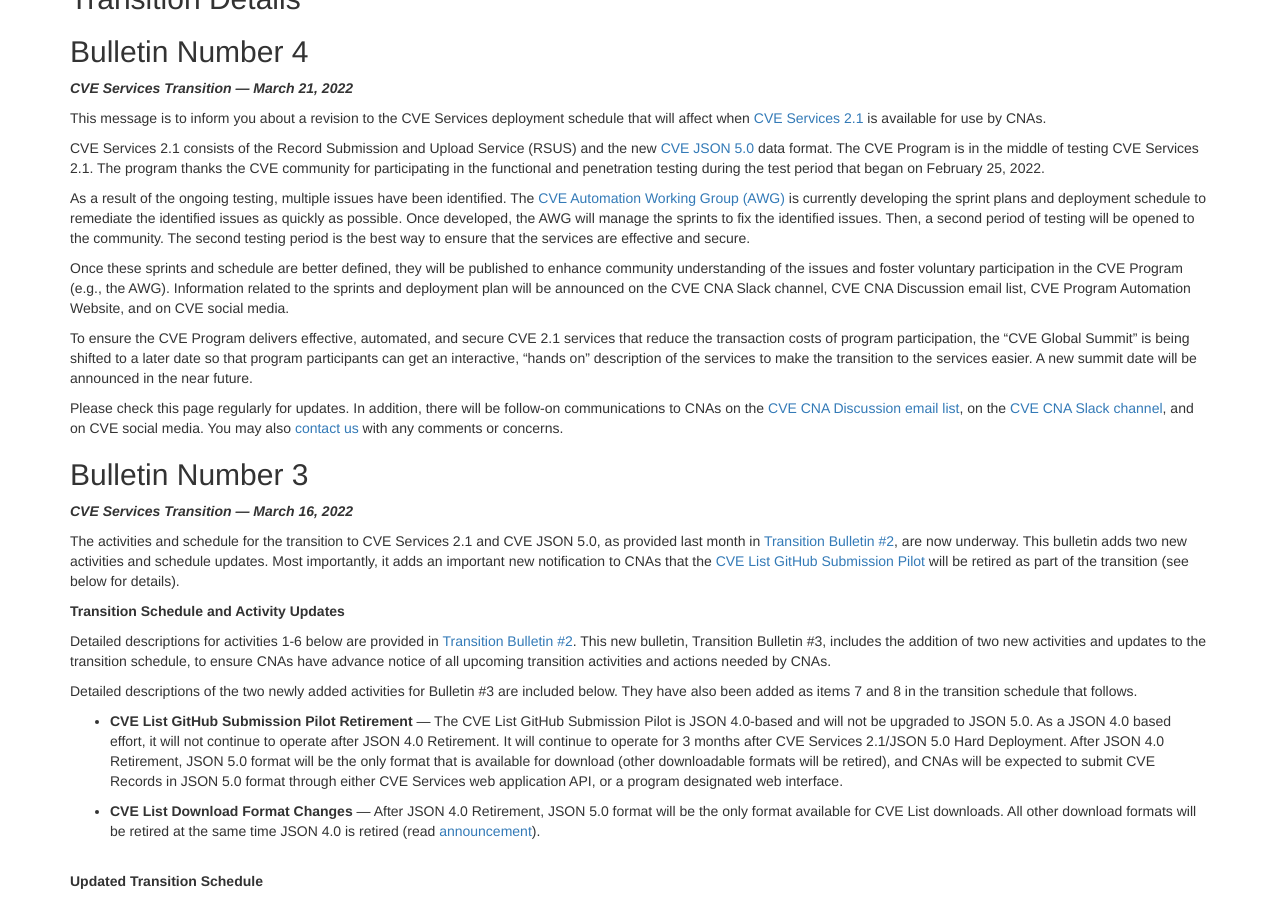
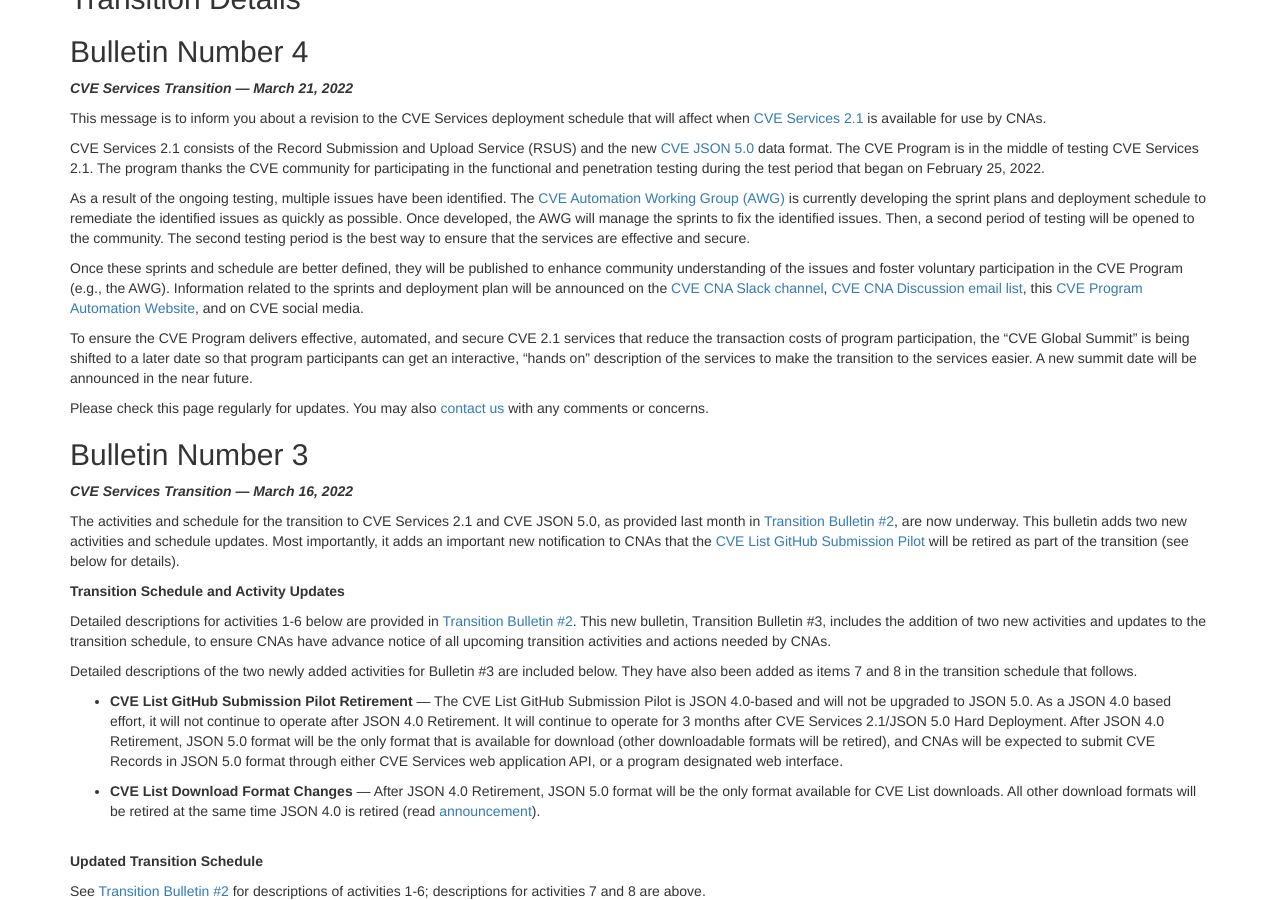
Before and after one commit to CVEProject/cveproject.github.io, a Jekyll site: the page built from automation-transition.md, in a window 1280 px wide and 900 px high, scrolled down 473 px. Built offline with Jekyll 4.4.1, drawn with Linux system fonts in a browser that asks for light colours; nearby versions of some CDN libraries.

Commit message:
Update automation-transition.md

```diff
--- a/automation-transition.md
+++ b/automation-transition.md
@@ -22,11 +22,11 @@ CVE Services 2.1 consists of the Record Submission and Upload Service (RSUS) and
 
 As a result of the ongoing testing, multiple issues have been identified. The [CVE Automation Working Group (AWG)](https://www.cve.org/ProgramOrganization/WorkingGroups#AutomationWorkingGroupAWG) is currently developing the sprint plans and deployment schedule to remediate the identified issues as quickly as possible. Once developed, the AWG will manage the sprints to fix the identified issues. Then, a second period of testing will be opened to the community. The second testing period is the best way to ensure that the services are effective and secure.
 
-Once these sprints and schedule are better defined, they will be published to enhance community understanding of the issues and foster voluntary participation in the CVE Program (e.g., the AWG). Information related to the sprints and deployment plan will be announced on the CVE CNA Slack channel, CVE CNA Discussion email list, CVE Program Automation Website, and on CVE social media.
+Once these sprints and schedule are better defined, they will be published to enhance community understanding of the issues and foster voluntary participation in the CVE Program (e.g., the AWG). Information related to the sprints and deployment plan will be announced on the [CVE CNA Slack channel](https://cve-cna.slack.com/), [CVE CNA Discussion email list](mailto:cve-cna-list@mitre.org), this [CVE Program Automation Website](/), and on CVE social media.
 
 To ensure the CVE Program delivers effective, automated, and secure CVE 2.1 services that reduce the transaction costs of program participation, the “CVE Global Summit” is being shifted to a later date so that program participants can get an interactive, “hands on” description of the services to make the transition to the services easier. A new summit date will be announced in the near future.
 
-Please check this page regularly for updates. In addition, there will be follow-on communications to CNAs on the [CVE CNA Discussion email list](mailto:cve-cna-list@mitre.org), on the [CVE CNA Slack channel](https://cve-cna.slack.com/), and on CVE social media. You may also [contact us](https://cveform.mitre.org/) with any comments or concerns.
+Please check this page regularly for updates. You may also [contact us](https://cveform.mitre.org/) with any comments or concerns.
 
 ## Bulletin Number 3
 <strong>*CVE Services Transition  —  March 16, 2022*</strong>
```
